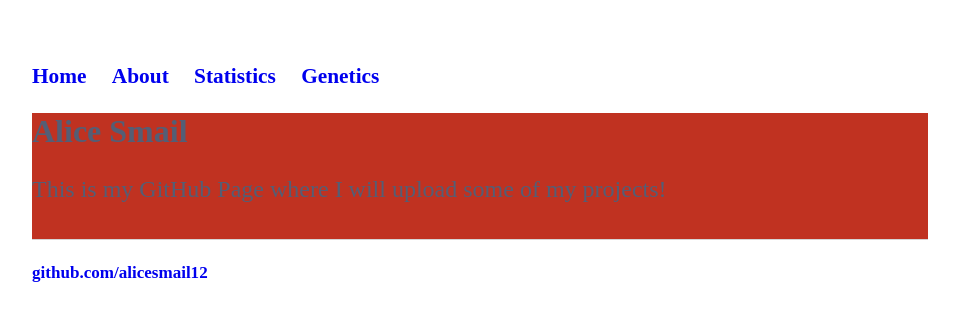
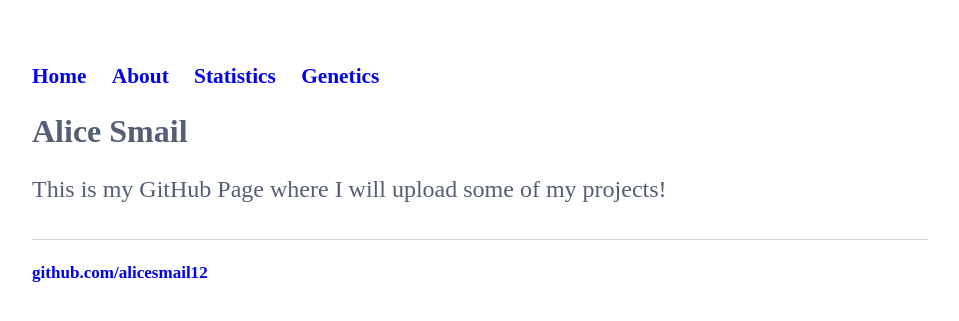
Before and after one commit to alicesmail12/alicesmail12.github.io, a Jekyll site: the page built from index.html, in a window 1280 px wide. Shown: the top 321 px of the page, without its empty margins (160-1119 px from the left). Built offline with Jekyll 4.4.1, drawn with Linux system fonts in a browser that asks for light colours; some web fonts are replaced.

Commit message:
Update main.css

```diff
--- a/css/main.css
+++ b/css/main.css
@@ -4,9 +4,9 @@
 #my{
 zoom: 90%;
 }
+
 div{
     color: #545E75;
-    background-color: #C03221;
 }
 
 h1{
@@ -21,12 +21,14 @@ h2 {
     font-size: 20pt;
     font-family: 'Radio Canada Big';
     line-height: 36px;
+    color: #545E75;
 }
 
 h3,h4,h5,h6,p {
     font-size: 16pt;
     font-family: 'Radio Canada Big';
     line-height: 32px;
+    color: #545E75;
 }
 
 body {
@@ -35,6 +37,7 @@ body {
     font-size: 16pt;
     font-family: 'Radio Canada Big';
     line-height: 32px;
+    color: #545E75;
 }
 
 bold {
@@ -60,6 +63,7 @@ nav ul, footer ul {
 nav ul li, footer ul li {
     display: inline;
     margin-right: 20px;
+    color: #545E75;
 }
 
 a {
@@ -75,6 +79,7 @@ footer {
     border-top: 1px solid #d5d5d5;
     font-size: .8em;
     font-family: 'Radio Canada Big';
+    color: #545E75;
 }
 
 ul.posts {
@@ -97,4 +102,5 @@ subtitle {
     font-size: 18pt;
     font-family: 'Radio Canada Big';
     line-height: 36px;
+    color: #545E75;
 }
```
